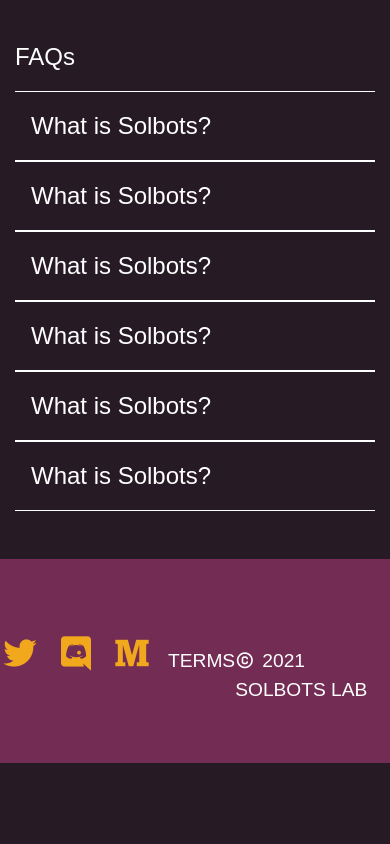
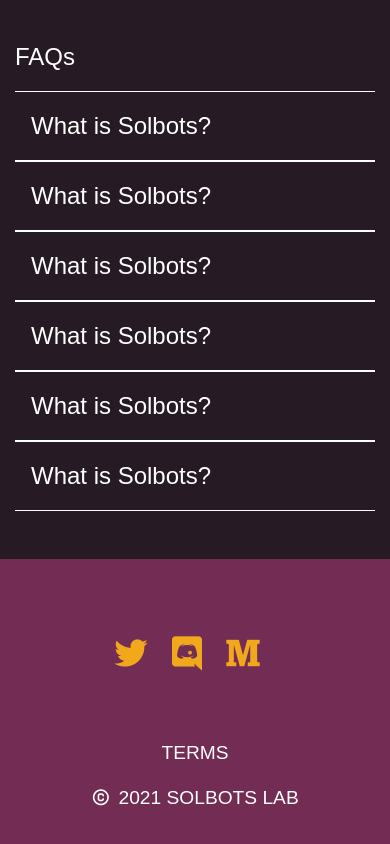
Before and after one commit to Ahmad0222/Solbot-master, a plain HTML site: page index.html in a window 390 px wide. Shown: the part 5893-6737 px from the top of the page. Before the commit the page ends 6656 px from the top, so only its background shows below. Drawn offline with nearby package versions, Linux system fonts and the light colour scheme; a web font is replaced by a local one.

Commit message:
footer changes

```diff
--- a/assets/css/styles.css
+++ b/assets/css/styles.css
@@ -546,6 +546,11 @@ color: var(--title-color);
   .bene_content{
     flex-direction: column;
   }
-
+  .footer_content{
+    flex-direction: column;
+    text-align: center;
+    align-items: center;
+    row-gap: 1rem;
+  }
 
 }
```
